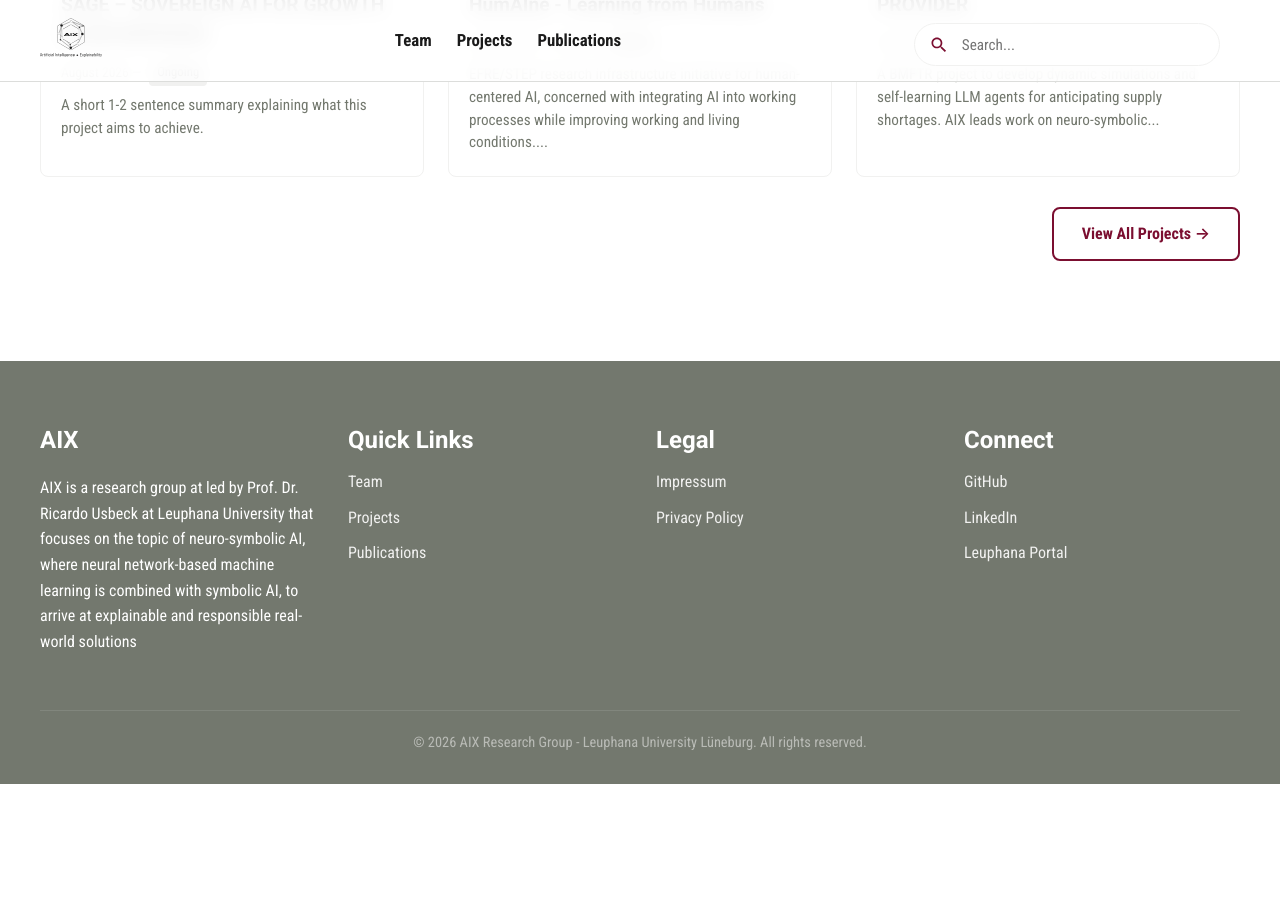
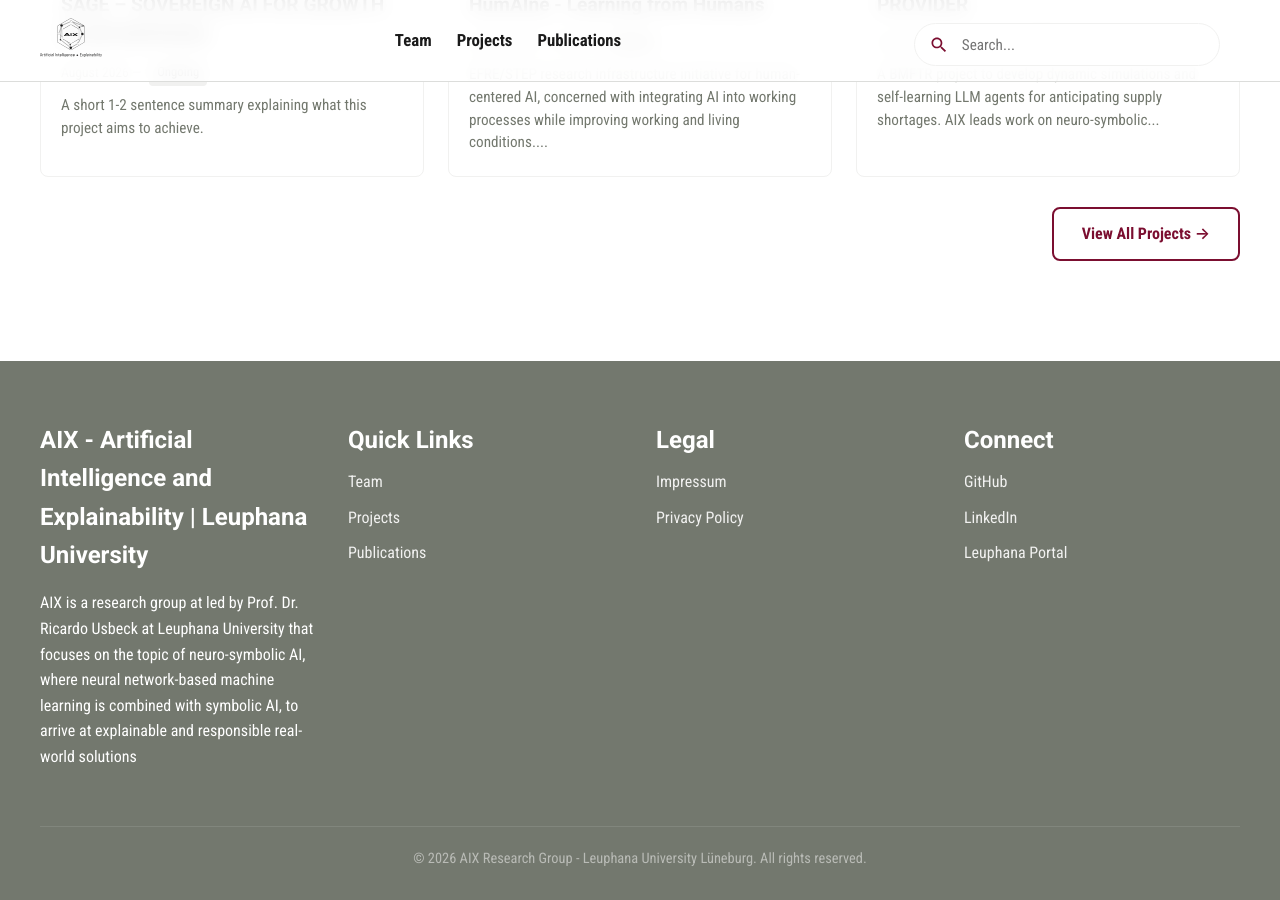
Before and after one commit to semantic-systems/aix.leuphana.de, a Jekyll site: the page built from index.markdown, in a window 1280 px wide and 900 px high, scrolled down 1009 px. Built offline with Jekyll 4.4.1, drawn with Linux system fonts in a browser that asks for light colours; before the commit the page ends 1793 px from its top, so only the background shows below that.

Commit message:
feat: configure site metadata, SEO, and sitemap generation

```diff
--- a/Gemfile
+++ b/Gemfile
@@ -5,3 +5,5 @@
 gem "minima"
 gem "jekyll-feed"
 gem "jekyll-paginate-v2"
+gem "jekyll-seo-tag"
+gem "jekyll-sitemap"
--- a/_config.yml
+++ b/_config.yml
@@ -18,8 +18,16 @@
 # You can create any custom variable you would like, and they will be accessible
 # in the templates via {{ site.myvariable }}.
 
-title: AIX
+title: AIX - Artificial Intelligence and Explainability | Leuphana University
 email: aix@leuphana.de
+author:
+  name: AIX Research Group
+  email: aix@leuphana.de
+social:
+  name: AIX Research Group
+  links:
+    - https://www.linkedin.com/school/aix-leuphana/
+    - https://github.com/semantic-systems
 description: >- # this means to ignore newlines until "baseurl:"
   AIX is a research group at led by Prof. Dr. Ricardo Usbeck at Leuphana University that
   focuses on the topic of neuro-symbolic AI, where neural network-based machine learning
@@ -37,6 +45,7 @@
   - jekyll-feed
   - jekyll-seo-tag
   - jekyll-paginate-v2
+  - jekyll-sitemap
 
 pagination:
   enabled: true
--- /dev/null
+++ b/robots.txt
@@ -0,0 +1,4 @@
+User-agent: *
+Allow: /
+
+Sitemap: https://aix.leuphana.de/sitemap.xml
```
